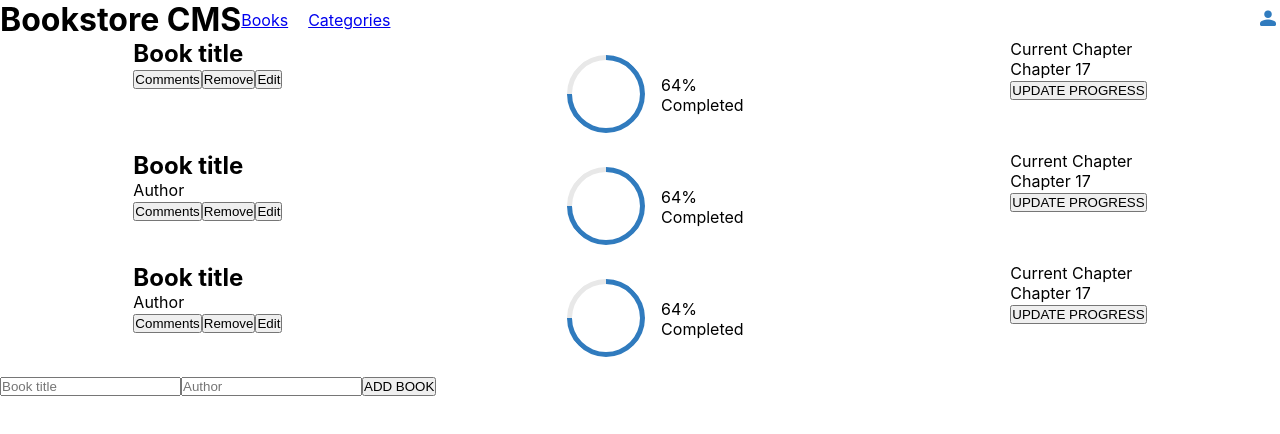
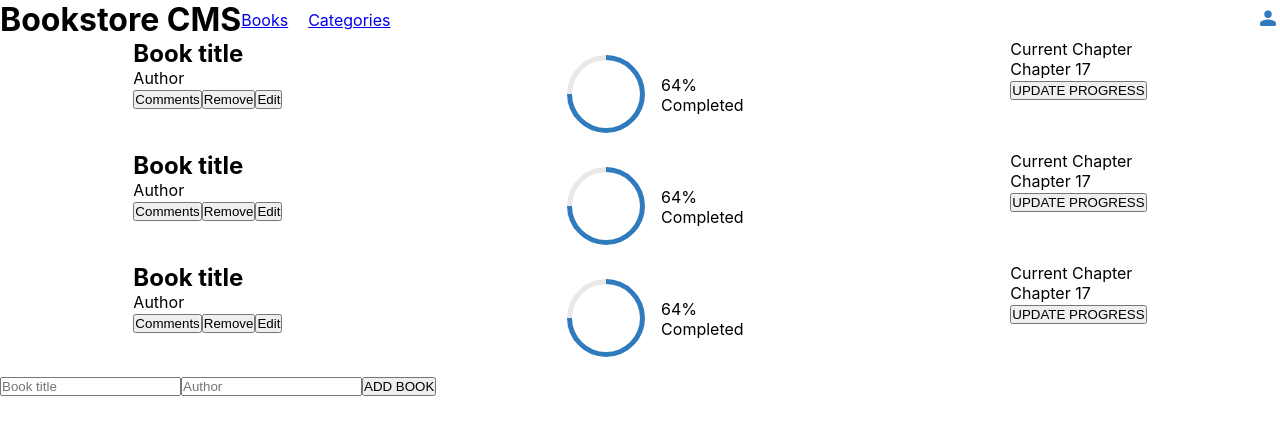
Before and after one commit to GoddessNgozi/Bookstore, a React (Create React App) app: page / in a window 1280 px wide. Shown: the top 434 px of the page. Built offline with nearby package versions, Linux system fonts and the light colour scheme; the HTML template or start-up script is replaced by a standard one.

Commit message:
Fix bug in author prop

```diff
--- a/src/components/Books.js
+++ b/src/components/Books.js
@@ -6,7 +6,7 @@ const data = [
   {
     id: 1,
     title: 'Book title',
-    Author: 'Author',
+    author: 'Author',
   },
   {
     id: 2,
```
